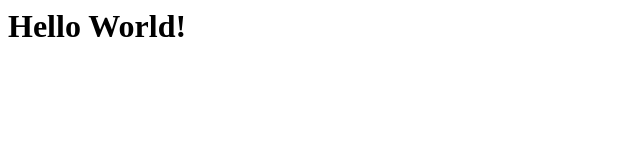
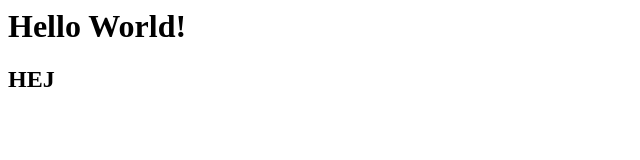
Before and after one commit to hazelstream/cv, a plain HTML site: page index.html in a window 1280 px wide. Shown: the full height of the page, 0-640 px from the left. Drawn offline with Linux system fonts and the light colour scheme.

Commit message:
Hello world 2

```diff
--- a/index.html
+++ b/index.html
@@ -1 +1,2 @@
 <h1>Hello World!</h1>
+<h2>HEJ</h2>
```
